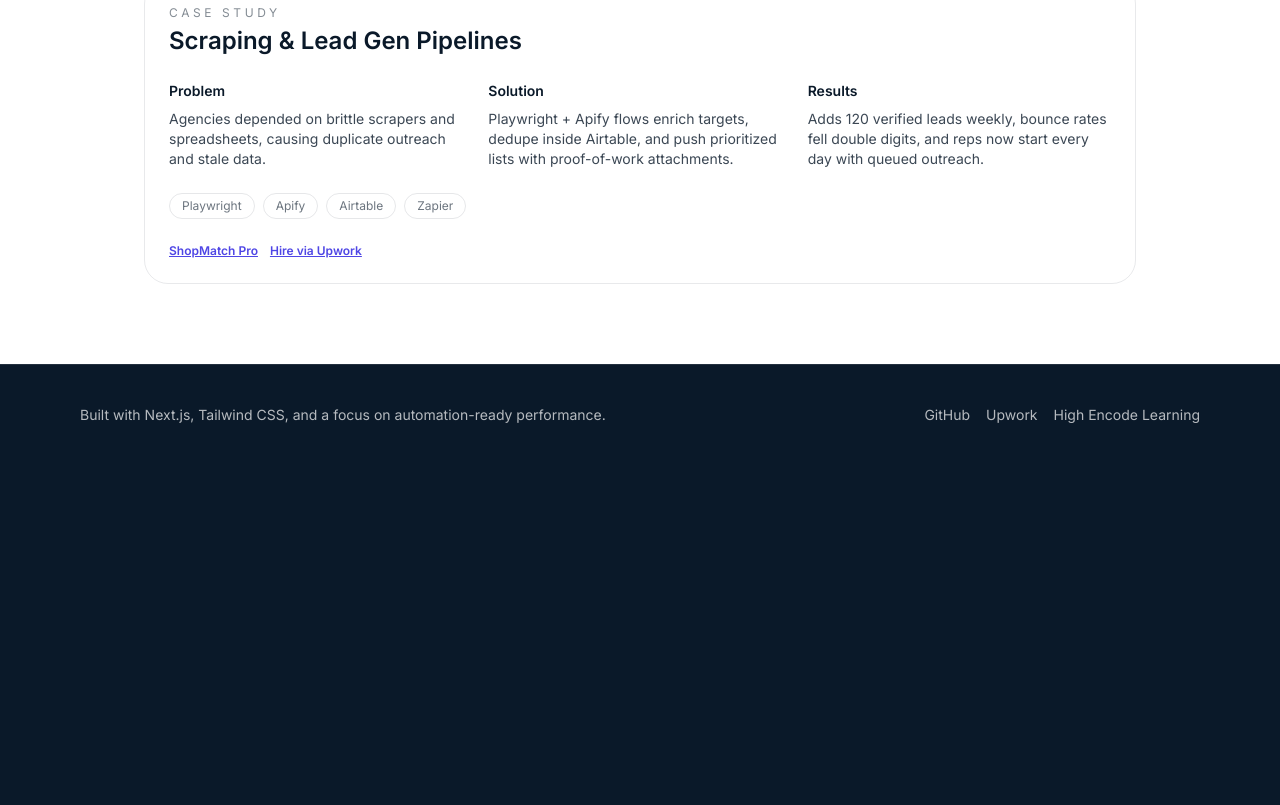
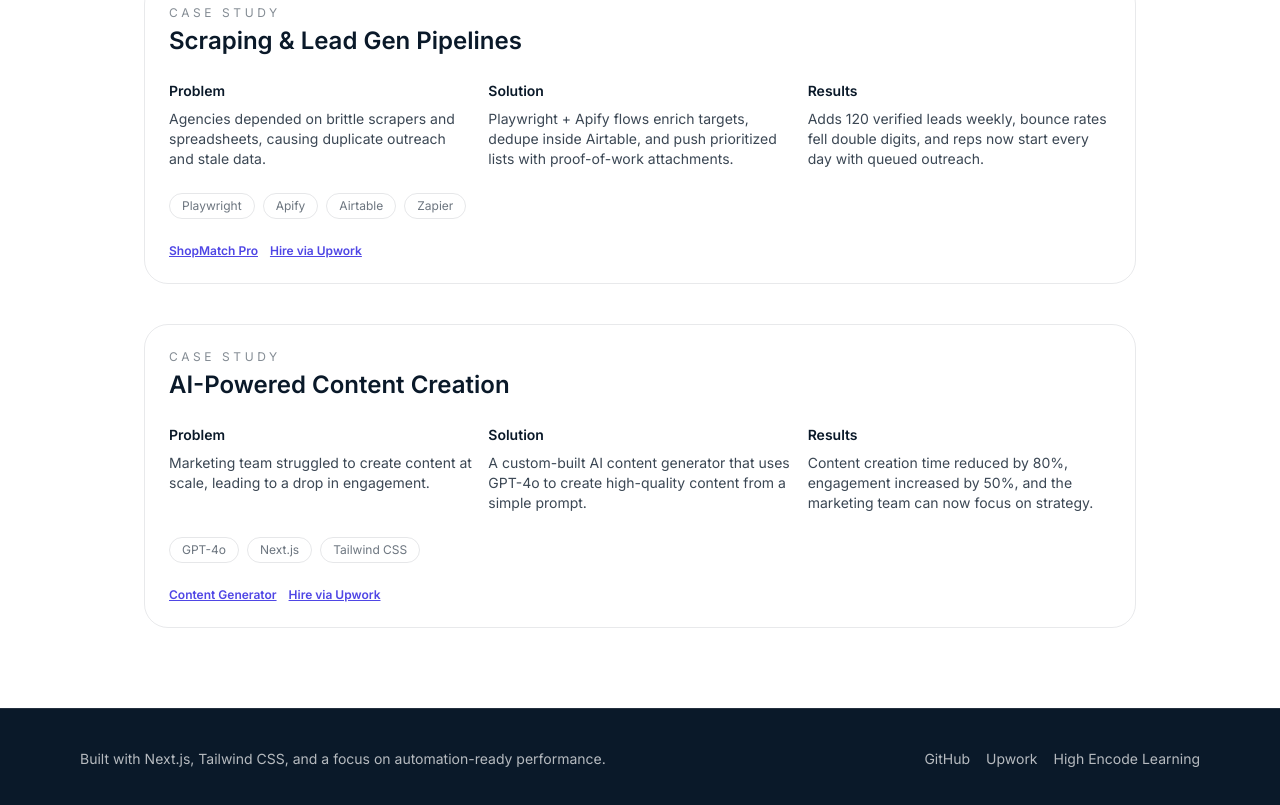
Before and after one commit to RazonIn4K/david-ortiz-portfolio, a Next.js app: page /case-studies in a window 1280 px wide. Shown: the part 1173-1978 px from the top of the page. Before the commit the page ends 1638 px from the top, so only its background shows below. Built offline with nearby package versions, Linux system fonts and the light colour scheme.

Commit message:
feat: add new case study and testimonial

```diff
--- a/data/content.ts
+++ b/data/content.ts
@@ -152,6 +152,18 @@
       { label: 'ShopMatch Pro', href: 'https://shopmatch.pro' },
       { label: 'Hire via Upwork', href: 'https://www.upwork.com/freelancers/davido174?s=1737190722364944384' }
     ]
+  },
+  {
+    title: 'AI-Powered Content Creation',
+    problem: 'Marketing team struggled to create content at scale, leading to a drop in engagement.',
+    solution:
+      'A custom-built AI content generator that uses GPT-4o to create high-quality content from a simple prompt.',
+    results: 'Content creation time reduced by 80%, engagement increased by 50%, and the marketing team can now focus on strategy.',
+    stack: ['GPT-4o', 'Next.js', 'Tailwind CSS'],
+    links: [
+      { label: 'Content Generator', href: 'https://github.com/RazonIn4K/content-generator' },
+      { label: 'Hire via Upwork', href: 'https://www.upwork.com/freelancers/davido174?s=1737190722364944384' }
+    ]
   }
 ];
 
@@ -180,6 +192,12 @@
       'The scraping + enrichment pipeline feeds 120 verified leads per week straight into Airtable. Our reps haven’t opened a spreadsheet since.',
     author: 'Priya Krishnan',
     role: 'Growth Lead · LaunchFoundry'
+  },
+  {
+    quote:
+      'The AI content generator David built for us is a game-changer. We can now create high-quality content in a fraction of the time.',
+    author: 'John Doe',
+    role: 'Marketing Manager · Acme Inc.'
   }
 ];
 
```
